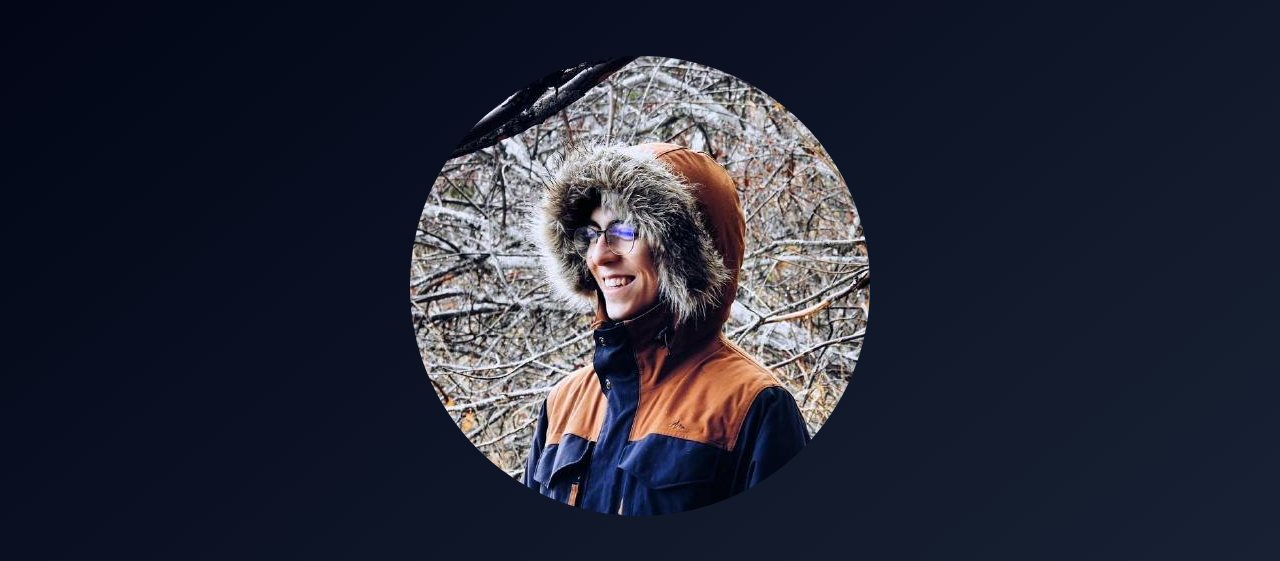
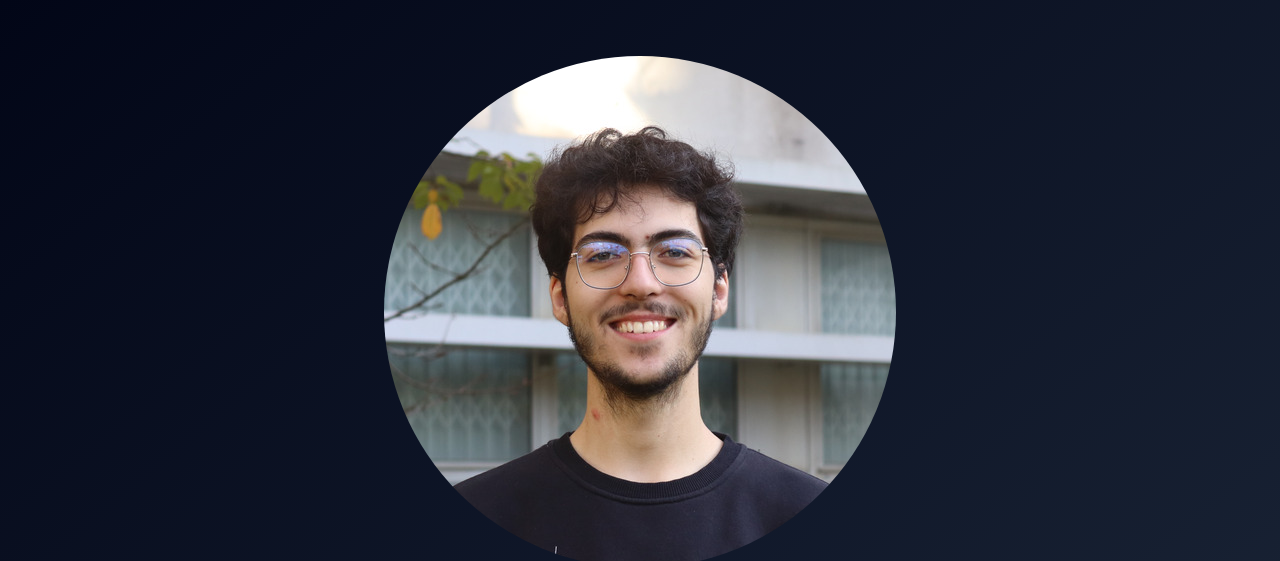
Before and after one commit to limwa/www.limwa.pt, an Astro site: page / in a window 1280 px wide. Shown: the top 561 px of the page. Built offline with nearby package versions, Linux system fonts and the light colour scheme; Astro itself is replaced by a stand-in of ours.

Commit message:
chore: change profile picture

```diff
--- a/src/pages/index.astro
+++ b/src/pages/index.astro
@@ -2,7 +2,7 @@
 import { Github, Linkedin, FileText } from "lucide-astro";
 import Layout from '@/layouts/Layout.astro';
 
-import limwaPicture from '@/assets/limwa.jpeg';
+import limwaPicture from '@/assets/limwa.jpg';
 ---
 
 <Layout
@@ -11,9 +11,11 @@ import limwaPicture from '@/assets/limwa.jpeg';
 >
 	<main class="px-4 mx-auto max-w-2xl">
 		<img
-			class="rounded-full mx-auto mt-14"
+			class="rounded-full aspect-square max-w-lg w-full mx-auto mt-14"
 			alt="Picture of André Lima"
 			{...limwaPicture}
+			loading="lazy"
+			decoding="async"
 		/>
 		<div class="p-4 mt-12">
 			<h1 class="text-4xl font-bold">Hi, I&apos;m André Lima&nbsp;👋🏻</h1>
```
Also changed, not shown: public/favicon.ico, src/assets/limwa.jpeg (deleted), src/assets/limwa.jpg (added).
